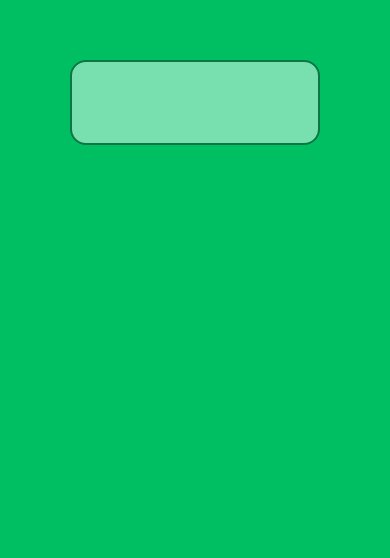
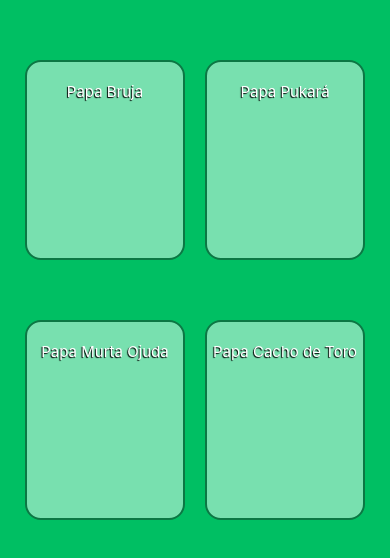
Before and after one commit to JoaquinMacias-676/ecochiloe, a React Native app: screen /Tuberculos in a window 390 px wide. Shown: the part 140-698 px from the top of the page. Built offline with nearby package versions, Linux system fonts and the light colour scheme.

Commit message:
Creando botones en interfaz: Tuberculos

```diff
--- a/App.js
+++ b/App.js
@@ -1,6 +1,7 @@
 import React from 'react';
 import { NavigationContainer } from '@react-navigation/native';
 import { createNativeStackNavigator } from '@react-navigation/native-stack';
+import { useSafeAreaInsets } from 'react-native-safe-area-context';
 import LoginScreen from './LoginScreen';
 import HomeScreen from './HomeScreen';
 import SelectCultivoScreen from './SelectCultivoScreen';
--- a/BusCultivosScreen.js
+++ b/BusCultivosScreen.js
@@ -51,16 +51,6 @@ const styles = StyleSheet.create({
     paddingTop: 150,
   },
 
-// Estilo para el título
-  textocolor: {
-    color: 'white',
-    fontSize: 25,
-    fontWeight: 'bold',
-    textShadowColor: 'black',
-    textShadowOffset: { width: -1, height: 1 },
-    textShadowRadius: 1,
-  },
-
 // Estilo para el texto de los botones
   textocolor_botones: {
     fontSize: 15,
@@ -73,8 +63,8 @@ const styles = StyleSheet.create({
 // Estilo para los botones
   botones: {
     marginVertical: 10,
-    width: 288,
-    height: 85,
+    width: 200,
+    height: 150,
     borderRadius: 16,
     borderWidth: 2,
     justifyContent: 'center',
--- a/LoginScreen.js
+++ b/LoginScreen.js
@@ -12,8 +12,7 @@ export default function Login({ navigation }) {
         onPress={() => navigation.navigate('Home')}
         style={({ pressed }) => [
             styles.botones,
-            { backgroundColor: pressed ? '#0c7744' : '#78e0af' }
-        ]}>
+            { backgroundColor: pressed ? '#0c7744' : '#78e0af' }]}>
         <Text style={styles.textocolor_botones}>INICIAR</Text>
       </Pressable>
     </View>
--- a/TuberculosScreen.js
+++ b/TuberculosScreen.js
@@ -3,15 +3,43 @@ import { StyleSheet, Text, View, Pressable, Image } from 'react-native';
 export default function Tuberculos({ navigation }) {
     return (
         <View style={styles.container}>
+            <View style={styles.botones_horizontal}>
             <Pressable
                 onPress={() => navigation.navigate('Home')}
                 style={({ pressed }) => [
                     styles.botones,
-                    { backgroundColor: pressed ? '#0c7744' : '#78e0af', marginTop: 50 }
-                ]}>
+                    { backgroundColor: pressed ? '#0c7744' : '#78e0af', marginTop: 50 }]}>
+                <Text style={styles.papas}>Papa Bruja</Text>
             </Pressable>
+
+            <Pressable
+                onPress={() => navigation.navigate('Home')}
+                style={({ pressed }) => [
+                    styles.botones,
+                    { backgroundColor: pressed ? '#0c7744' : '#78e0af', marginTop: 50 }]}>
+                <Text style={styles.papas}>Papa Pukará</Text>
+            </Pressable>
+            </View>
+
+            <View style={styles.botones_horizontal}>
+            <Pressable
+                onPress={() => navigation.navigate('Home')}
+                style={({ pressed }) => [
+                    styles.botones,
+                    { backgroundColor: pressed ? '#0c7744' : '#78e0af', marginTop: 50 }]}>
+                <Text style={styles.papas}>Papa Murta Ojuda</Text>
+            </Pressable>
+
+            <Pressable
+                onPress={() => navigation.navigate('Home')}
+                style={({ pressed }) => [
+                    styles.botones,
+                    { backgroundColor: pressed ? '#0c7744' : '#78e0af', marginTop: 50 }]}>
+                <Text style={styles.papas}>Papa Cacho de Toro</Text>
+            </Pressable>
+            </View>
         </View>
-    );
+      );
 }
 
 // Creando los diferentes estilos
@@ -38,12 +66,29 @@ const styles = StyleSheet.create({
 // Estilo para los botones
   botones: {
     marginVertical: 10,
-    width: 250,
-    height: 85,
+    marginHorizontal: 10,
+    width: 160,
+    height: 200,
     borderRadius: 16,
     borderWidth: 2,
-    justifyContent: 'center',
+    justifyContent: 'flex-start',
     alignItems: 'center',
     borderColor: '#0c7744',
   },
+
+// Estilo para que los botones esten uno al lado del otro
+  botones_horizontal: {
+    flexDirection: 'row',
+  },
+
+// Texto de Papas
+  papas: {
+    fontSize: 15,
+    color: 'white',
+    fontWeight: 'Black',
+    paddingTop: 20,
+    textShadowColor: 'black',
+    textShadowOffset: { width: -1, height: 1 },
+    textShadowRadius: 1,
+  },
 });
```
Also changed, not shown: PapaBrujaScreen.js (added), PapaCachoDeToroScreen.js (added).
